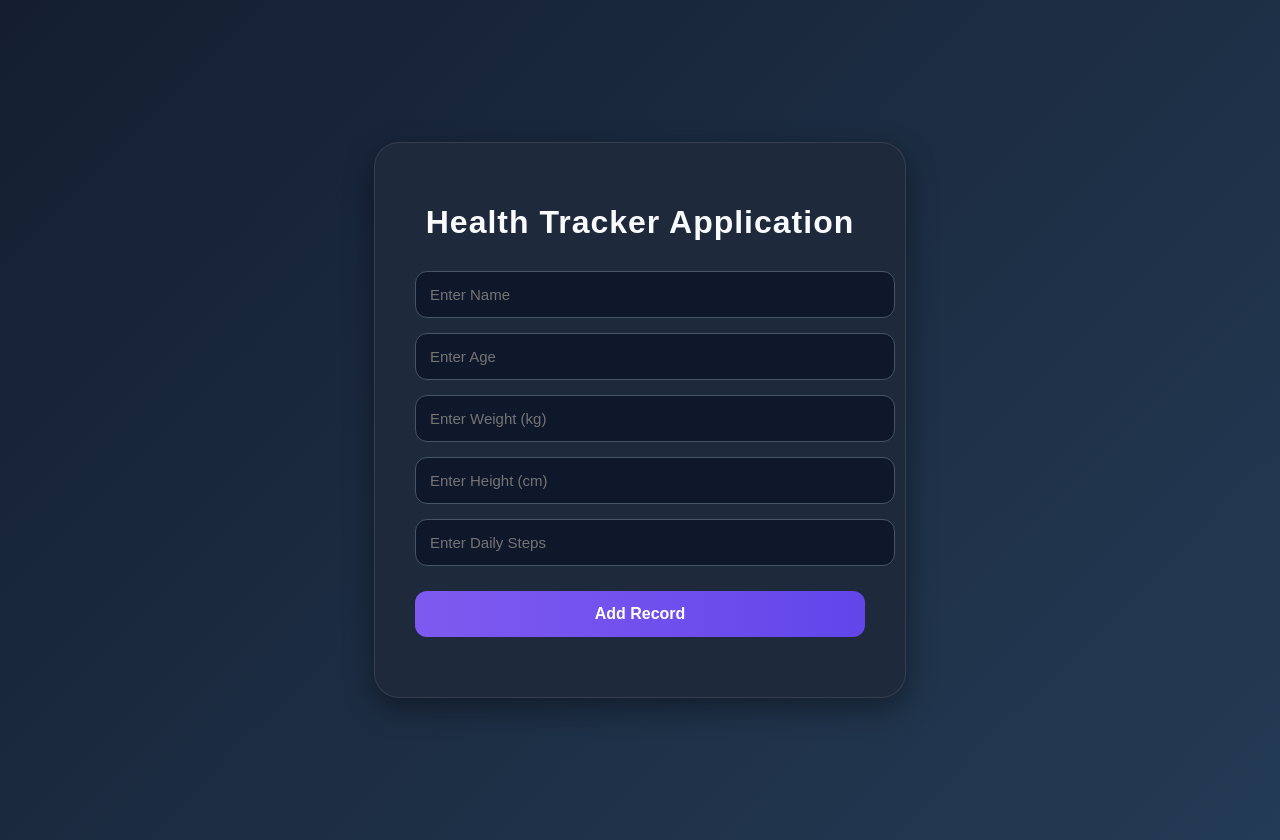
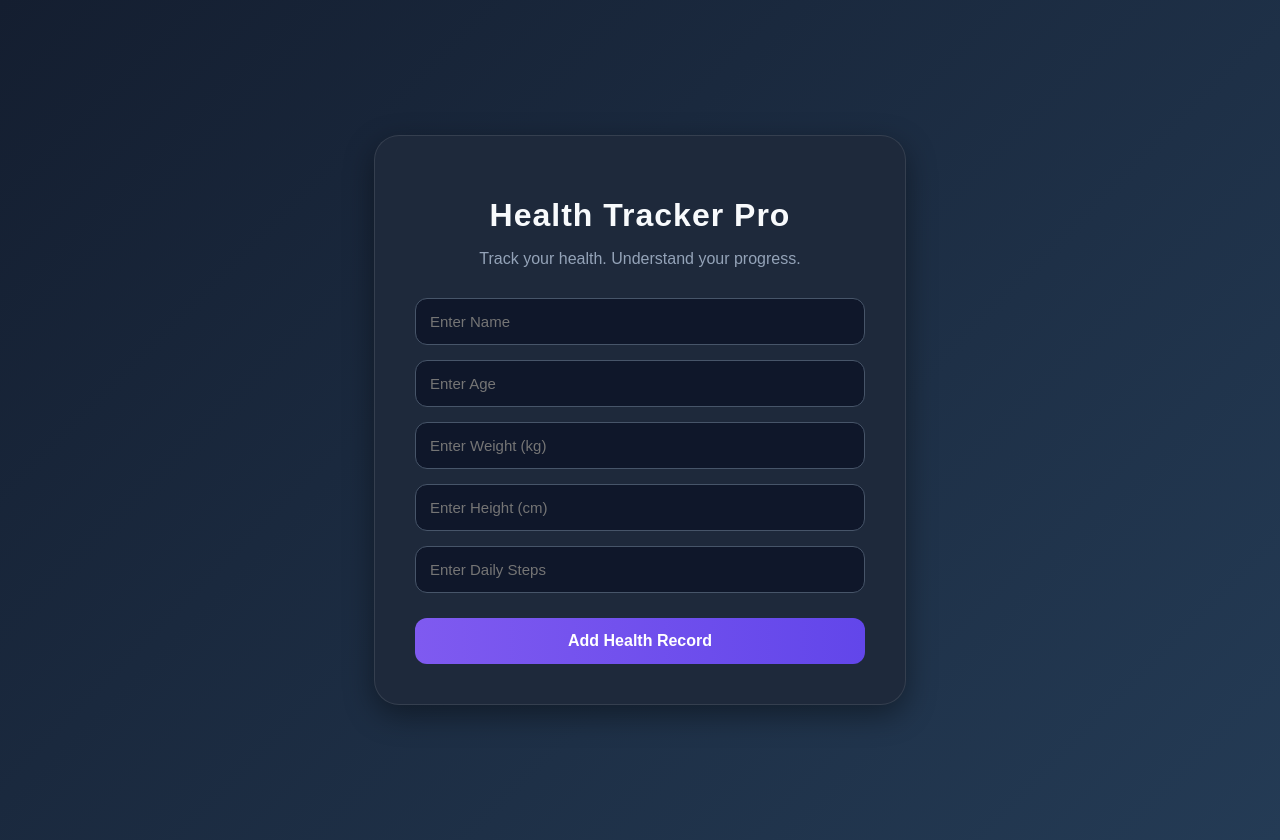
Before and after one commit to monishasrinivas-04/health-tracker-pro, a React (Create React App) app in the folder frontend/: page / in a window 1280 px wide. Built offline with nearby package versions, Linux system fonts and the light colour scheme.

Commit message:
Refactor health tracker frontend

```diff
--- a/frontend/src/App.js
+++ b/frontend/src/App.js
@@ -1,23 +1,33 @@
 import React, { useState } from "react";
 import axios from "axios";
 
+import HealthForm from "./components/HealthForm";
+import HealthReport from "./components/HealthReport";
+import { calculateHealthData } from "./utils/healthCalculations";
+
 function App() {
-
   const [name, setName] = useState("");
   const [age, setAge] = useState("");
   const [weight, setWeight] = useState("");
   const [height, setHeight] = useState("");
   const [steps, setSteps] = useState("");
+
   const [message, setMessage] = useState("");
-  const [healthTip, setHealthTip] = useState("");
-  const [diet, setDiet] = useState("");
-  const [bmi, setBmi] = useState("");
-  const [fitnessStatus, setFitnessStatus] = useState("");
-  const [waterIntake, setWaterIntake] = useState("");
+
+  const [healthData, setHealthData] = useState(null);
 
   const addRecord = async () => {
+    try {
+      const calculatedData = calculateHealthData(
+        weight,
+        height,
+        steps
+      );
 
-    try {
+      if (!calculatedData) {
+        setMessage("Please enter valid weight and height.");
+        return;
+      }
 
       await axios.post(
         "http://localhost:5000/addRecord",
@@ -30,83 +40,21 @@ function App() {
         }
       );
 
-      calculateHealthData();
+      setHealthData(calculatedData);
 
       setMessage("Record Added Successfully");
-
     } catch (error) {
-
       console.log(error);
-
       setMessage("Backend Error");
     }
   };
 
-  const calculateHealthData = () => {
-
-    const weightValue = parseFloat(weight);
-    const heightValue = parseFloat(height) / 100;
-    const stepsValue = parseInt(steps);
-
-    const bmiValue = (
-      weightValue / (heightValue * heightValue)
-    ).toFixed(2);
-
-    setBmi(bmiValue);
-
-    const water = (weightValue * 0.033).toFixed(1);
-    setWaterIntake(water);
-
-    if (bmiValue < 18.5) {
-
-      setFitnessStatus("Underweight");
-
-      setDiet(
-        "High protein diet, nuts, milk, eggs, banana, peanut butter"
-      );
-
-      setHealthTip(
-        "Increase calorie intake and maintain proper sleep schedule."
-      );
-
-    } else if (bmiValue >= 18.5 && bmiValue < 25) {
-
-      setFitnessStatus("Healthy");
-
-      setDiet(
-        "Balanced diet with fruits, vegetables, proteins, and whole grains"
-      );
-
-      setHealthTip(
-        "Maintain regular exercise and hydration."
-      );
-
-    } else {
-
-      setFitnessStatus("Overweight");
-
-      setDiet(
-        "Low sugar diet, more vegetables, oats, salads, lean proteins"
-      );
-
-      setHealthTip(
-        "Walk daily, avoid junk food, and maintain calorie deficit."
-      );
-    }
-
-    if (stepsValue < 5000) {
-      setHealthTip(
-        "Your daily activity is low. Try walking at least 8000 steps daily."
-      );
-    }
-  };
-
   return (
-
     <div
       style={{
         minHeight: "100vh",
-        background: "linear-gradient(135deg, #141e30, #243b55)",
+        background:
+          "linear-gradient(135deg, #141e30, #243b55)",
         display: "flex",
         justifyContent: "center",
         alignItems: "center",
@@ -114,143 +62,80 @@ function App() {
         padding: "20px"
       }}
     >
-
       <div
         style={{
           backgroundColor: "#1e293b",
           padding: "40px",
           borderRadius: "25px",
           width: "450px",
-          boxShadow: "0px 10px 30px rgba(0,0,0,0.4)",
-          border: "1px solid rgba(255,255,255,0.1)"
+          maxWidth: "100%",
+          boxShadow:
+            "0px 10px 30px rgba(0,0,0,0.4)",
+          border:
+            "1px solid rgba(255,255,255,0.1)"
         }}
       >
-
         <h1
           style={{
             textAlign: "center",
             color: "#f8fafc",
-            marginBottom: "30px",
+            marginBottom: "10px",
             letterSpacing: "1px"
           }}
         >
-          Health Tracker Application
+          Health Tracker Pro
         </h1>
 
-        <input
-          type="text"
-          placeholder="Enter Name"
-          value={name}
-          onChange={(e) => setName(e.target.value)}
-          style={inputStyle}
+        <p
+          style={{
+            textAlign: "center",
+            color: "#94a3b8",
+            marginBottom: "30px"
+          }}
+        >
+          Track your health. Understand your progress.
+        </p>
+
+        <HealthForm
+          name={name}
+          age={age}
+          weight={weight}
+          height={height}
+          steps={steps}
+          setName={setName}
+          setAge={setAge}
+          setWeight={setWeight}
+          setHeight={setHeight}
+          setSteps={setSteps}
+          onSubmit={addRecord}
         />
 
-        <input
-          type="text"
-          placeholder="Enter Age"
-          value={age}
-          onChange={(e) => setAge(e.target.value)}
-          style={inputStyle}
-        />
-
-        <input
-          type="text"
-          placeholder="Enter Weight (kg)"
-          value={weight}
-          onChange={(e) => setWeight(e.target.value)}
-          style={inputStyle}
-        />
-
-        <input
-          type="text"
-          placeholder="Enter Height (cm)"
-          value={height}
-          onChange={(e) => setHeight(e.target.value)}
-          style={inputStyle}
-        />
-
-        <input
-          type="text"
-          placeholder="Enter Daily Steps"
-          value={steps}
-          onChange={(e) => setSteps(e.target.value)}
-          style={inputStyle}
-        />
-
-        <button
-          onClick={addRecord}
-          style={{
-            width: "100%",
-            padding: "14px",
-            background: "linear-gradient(to right, #7f5af0, #6246ea)",
-            color: "#ffffff",
-            border: "none",
-            borderRadius: "12px",
-            fontSize: "16px",
-            fontWeight: "bold",
-            cursor: "pointer",
-            marginTop: "10px",
-            transition: "0.3s ease"
-          }}
-        >
-          Add Record
-        </button>
-
-        <h3
-          style={{
-            textAlign: "center",
-            marginTop: "20px",
-            color: "#cbd5e1"
-          }}
-        >
-          {message}
-        </h3>
-
-        {bmi && (
-          <div
+        {message && (
+          <p
             style={{
-              marginTop: "25px",
-              backgroundColor: "#334155",
-              padding: "20px",
-              borderRadius: "15px",
-              border: "1px solid rgba(255,255,255,0.08)",
-              color: "#f1f5f9"
+              textAlign: "center",
+              color:
+                message.includes("Successfully")
+                  ? "#4ade80"
+                  : "#f87171",
+              fontWeight: "bold",
+              marginTop: "20px"
             }}
           >
-
-            <h2 style={{ color: "#a78bfa" }}>
-              Health Report
-            </h2>
-
-            <p><strong>BMI:</strong> {bmi}</p>
-
-            <p><strong>Fitness Status:</strong> {fitnessStatus}</p>
-
-            <p><strong>Recommended Water Intake:</strong> {waterIntake} Litres/day</p>
-
-            <p><strong>Diet Recommendation:</strong> {diet}</p>
-
-            <p><strong>Health Tip:</strong> {healthTip}</p>
-
-          </div>
+            {message}
+          </p>
         )}
 
+        <HealthReport
+          bmi={healthData?.bmi}
+          fitnessStatus={healthData?.fitnessStatus}
+          waterIntake={healthData?.waterIntake}
+          diet={healthData?.diet}
+          healthTip={healthData?.healthTip}
+        />
       </div>
-
     </div>
   );
 }
 
-const inputStyle = {
-  width: "100%",
-  padding: "14px",
-  marginBottom: "15px",
-  borderRadius: "12px",
-  border: "1px solid #475569",
-  fontSize: "15px",
-  backgroundColor: "#0f172a",
-  color: "#f8fafc",
-  outline: "none"
-};
-
 export default App;
--- /dev/null
+++ b/frontend/src/components/HealthForm.js
@@ -0,0 +1,92 @@
+import React from "react";
+
+function HealthForm({
+  name,
+  age,
+  weight,
+  height,
+  steps,
+  setName,
+  setAge,
+  setWeight,
+  setHeight,
+  setSteps,
+  onSubmit
+}) {
+  const inputStyle = {
+    width: "100%",
+    padding: "14px",
+    marginBottom: "15px",
+    borderRadius: "12px",
+    border: "1px solid #475569",
+    fontSize: "15px",
+    backgroundColor: "#0f172a",
+    color: "#f8fafc",
+    outline: "none",
+    boxSizing: "border-box"
+  };
+
+  return (
+    <>
+      <input
+        type="text"
+        placeholder="Enter Name"
+        value={name}
+        onChange={(e) => setName(e.target.value)}
+        style={inputStyle}
+      />
+
+      <input
+        type="number"
+        placeholder="Enter Age"
+        value={age}
+        onChange={(e) => setAge(e.target.value)}
+        style={inputStyle}
+      />
+
+      <input
+        type="number"
+        placeholder="Enter Weight (kg)"
+        value={weight}
+        onChange={(e) => setWeight(e.target.value)}
+        style={inputStyle}
+      />
+
+      <input
+        type="number"
+        placeholder="Enter Height (cm)"
+        value={height}
+        onChange={(e) => setHeight(e.target.value)}
+        style={inputStyle}
+      />
+
+      <input
+        type="number"
+        placeholder="Enter Daily Steps"
+        value={steps}
+        onChange={(e) => setSteps(e.target.value)}
+        style={inputStyle}
+      />
+
+      <button
+        onClick={onSubmit}
+        style={{
+          width: "100%",
+          padding: "14px",
+          background: "linear-gradient(to right, #7f5af0, #6246ea)",
+          color: "#ffffff",
+          border: "none",
+          borderRadius: "12px",
+          fontSize: "16px",
+          fontWeight: "bold",
+          cursor: "pointer",
+          marginTop: "10px"
+        }}
+      >
+        Add Health Record
+      </button>
+    </>
+  );
+}
+
+export default HealthForm;
--- /dev/null
+++ b/frontend/src/components/HealthReport.js
@@ -0,0 +1,60 @@
+import React from "react";
+
+function HealthReport({
+  bmi,
+  fitnessStatus,
+  waterIntake,
+  diet,
+  healthTip
+}) {
+  if (!bmi) {
+    return null;
+  }
+
+  return (
+    <div
+      style={{
+        marginTop: "25px",
+        backgroundColor: "#334155",
+        padding: "20px",
+        borderRadius: "15px",
+        border: "1px solid rgba(255,255,255,0.08)",
+        color: "#f1f5f9"
+      }}
+    >
+      <h2
+        style={{
+          color: "#a78bfa",
+          marginTop: 0
+        }}
+      >
+        Health Report
+      </h2>
+
+      <p>
+        <strong>BMI:</strong> {bmi}
+      </p>
+
+      <p>
+        <strong>Fitness Status:</strong> {fitnessStatus}
+      </p>
+
+      <p>
+        <strong>Recommended Water Intake:</strong>{" "}
+        {waterIntake} Litres/day
+      </p>
+
+      <p>
+        <strong>Diet Recommendation:</strong>{" "}
+        {diet}
+      </p>
+
+      <p>
+        <strong>Health Tip:</strong>{" "}
+        {healthTip}
+      </p>
+    </div>
+  );
+}
+
+export default HealthReport;
--- /dev/null
+++ b/frontend/src/utils/healthCalculations.js
@@ -0,0 +1,58 @@
+export const calculateHealthData = (weight, height, steps) => {
+  const weightValue = parseFloat(weight);
+  const heightValue = parseFloat(height) / 100;
+  const stepsValue = parseInt(steps);
+
+  if (!weightValue || !heightValue) {
+    return null;
+  }
+
+  const bmiValue = (
+    weightValue / (heightValue * heightValue)
+  ).toFixed(2);
+
+  const water = (weightValue * 0.033).toFixed(1);
+
+  let fitnessStatus;
+  let diet;
+  let healthTip;
+
+  if (bmiValue < 18.5) {
+    fitnessStatus = "Underweight";
+
+    diet =
+      "High protein diet, nuts, milk, eggs, banana, peanut butter";
+
+    healthTip =
+      "Increase calorie intake and maintain proper sleep schedule.";
+  } else if (bmiValue >= 18.5 && bmiValue < 25) {
+    fitnessStatus = "Healthy";
+
+    diet =
+      "Balanced diet with fruits, vegetables, proteins, and whole grains";
+
+    healthTip =
+      "Maintain regular exercise and hydration.";
+  } else {
+    fitnessStatus = "Overweight";
+
+    diet =
+      "Low sugar diet, more vegetables, oats, salads, lean proteins";
+
+    healthTip =
+      "Walk daily, avoid junk food, and maintain calorie deficit.";
+  }
+
+  if (stepsValue < 5000) {
+    healthTip =
+      "Your daily activity is low. Try walking at least 8000 steps daily.";
+  }
+
+  return {
+    bmi: bmiValue,
+    waterIntake: water,
+    fitnessStatus,
+    diet,
+    healthTip
+  };
+};
```
